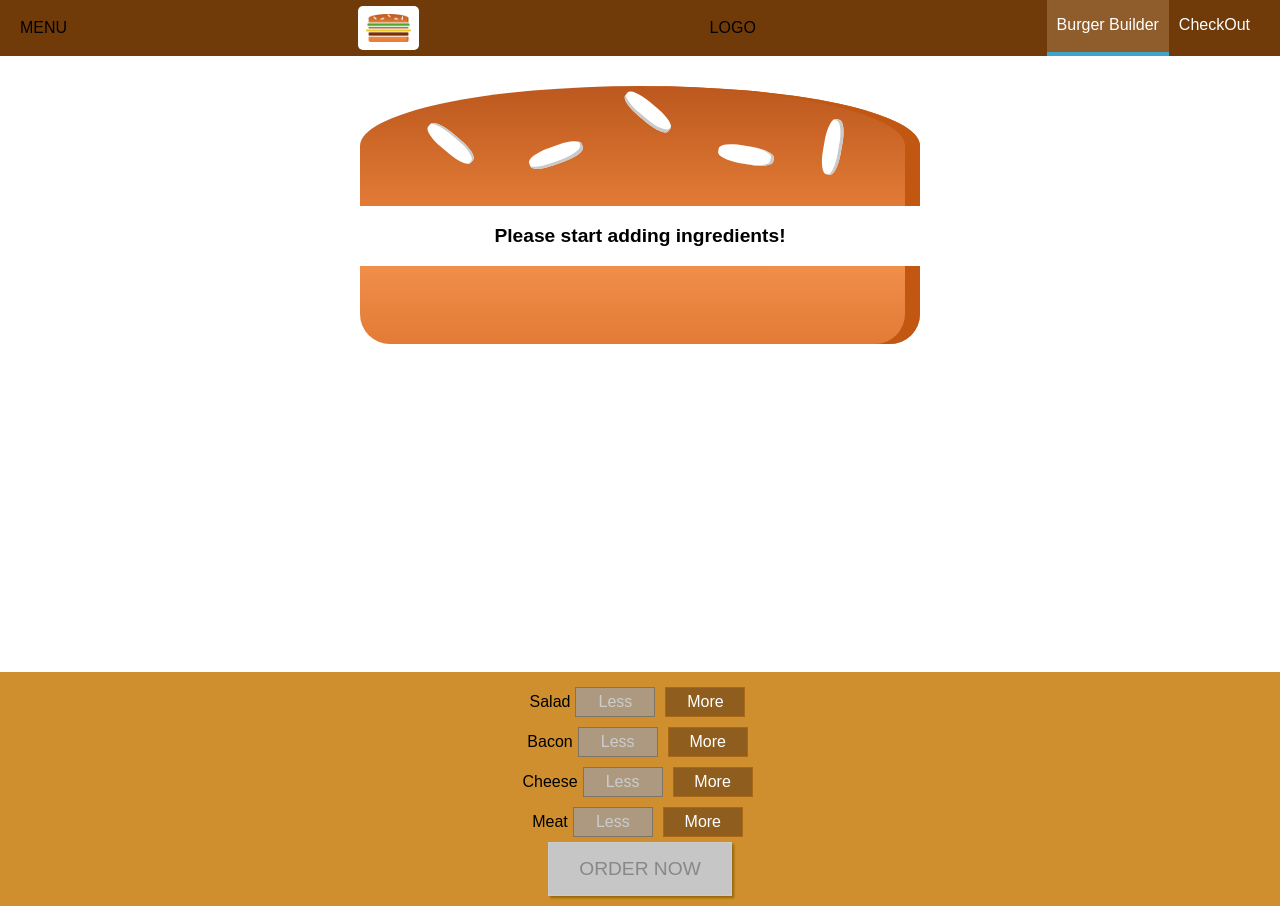
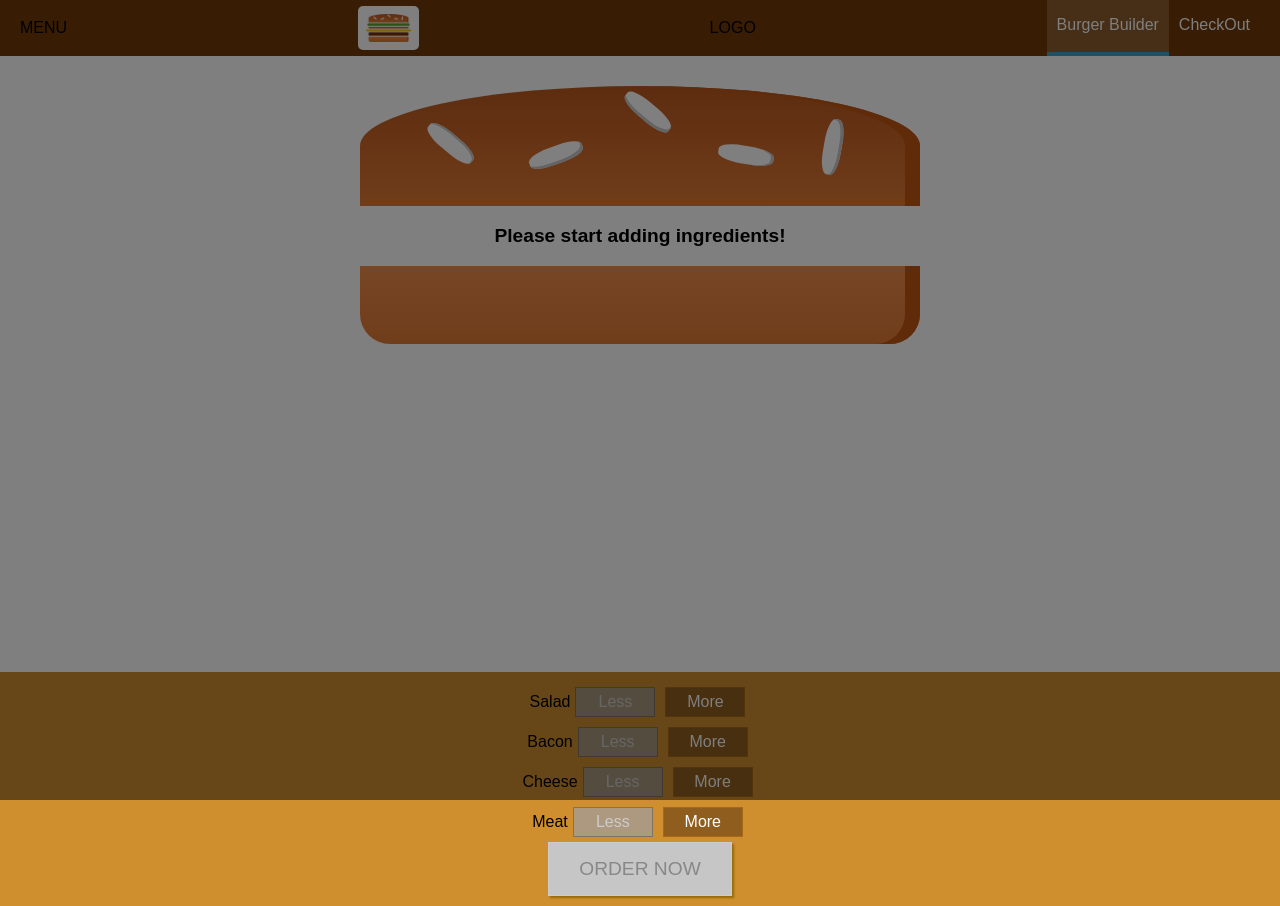
Before and after one commit to BibekBehra/react-learning, a React (Create React App) app: page / in a window 1280 px wide. Built offline with nearby package versions, Linux system fonts and the light colour scheme.

Commit message:
Added : 1-Sidedrawer 2-Drawertoogle

```diff
--- a/src/component/UI/Navigation/SideDrawer/SideDrawer.js
+++ b/src/component/UI/Navigation/SideDrawer/SideDrawer.js
@@ -1,19 +1,22 @@
-import React from 'react';
-import Logo from '../../../Logo/Logo.js';
-import NavigationItems from '../NavigationItems/NavigationItems';
-import classes from './SideDrawer.module.css';
-
+import React from "react";
+import Logo from "../../../Logo/Logo.js";
+import NavigationItems from "../NavigationItems/NavigationItems";
+import classes from "./SideDrawer.module.css";
+import Aux from "../../../../hoc/Auxilary.js";
+import BackDrop from "../../../UI/Backdrop/Backdrop.js";
 const SideDrawer = () => {
   return (
+    <Aux>
+      <BackDrop show></BackDrop>
       <div className={classes.SideDrawer}>
         <div className={classes.Logo}>
-            <Logo/>
+          <Logo />
         </div>
         <nav>
-               <NavigationItems/>
+          <NavigationItems />
         </nav>
       </div>
-    )
-
+    </Aux>
+  );
 };
 export default SideDrawer;
```
Lines whose indentation alone changed are shown as unchanged.
